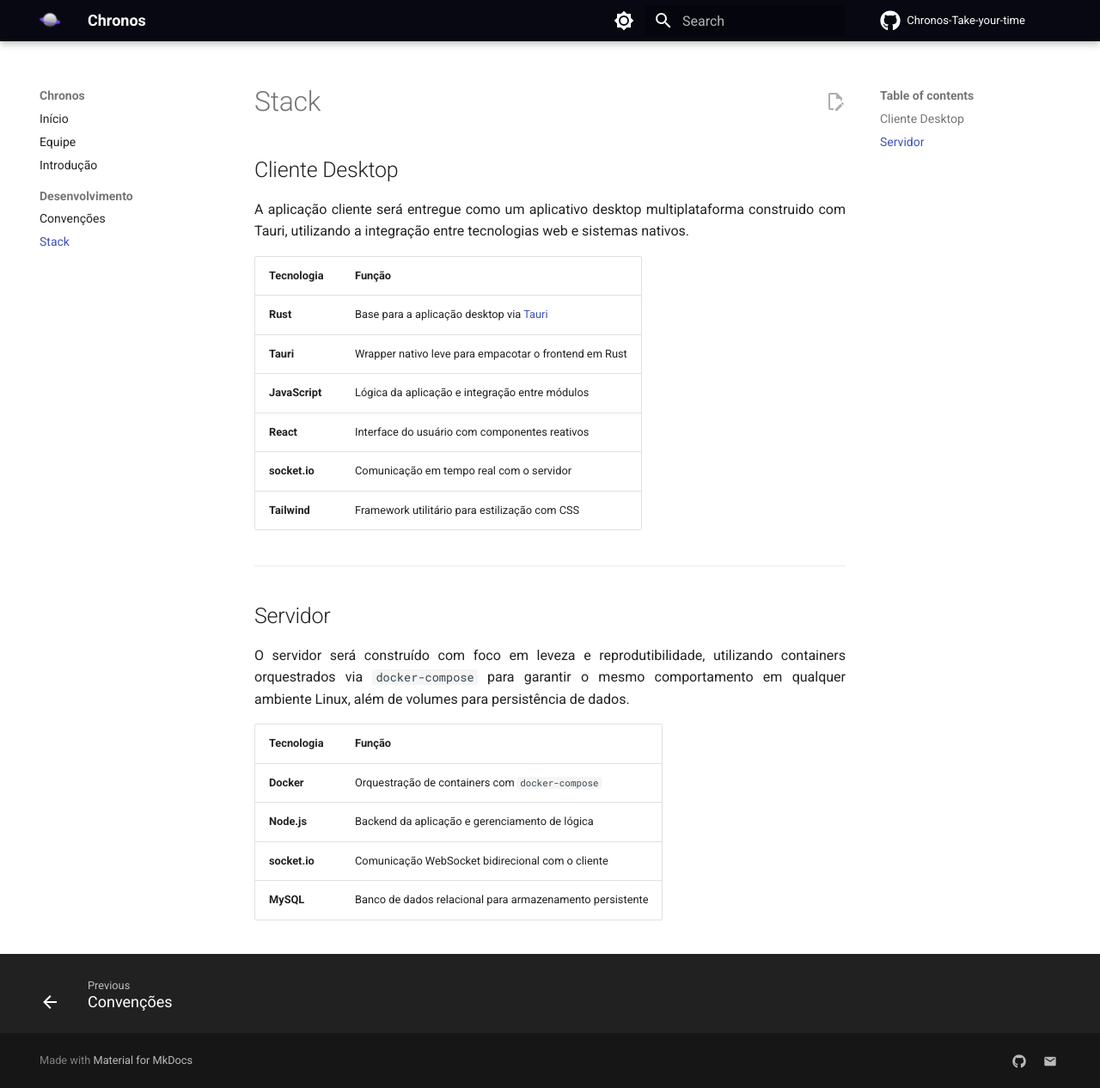
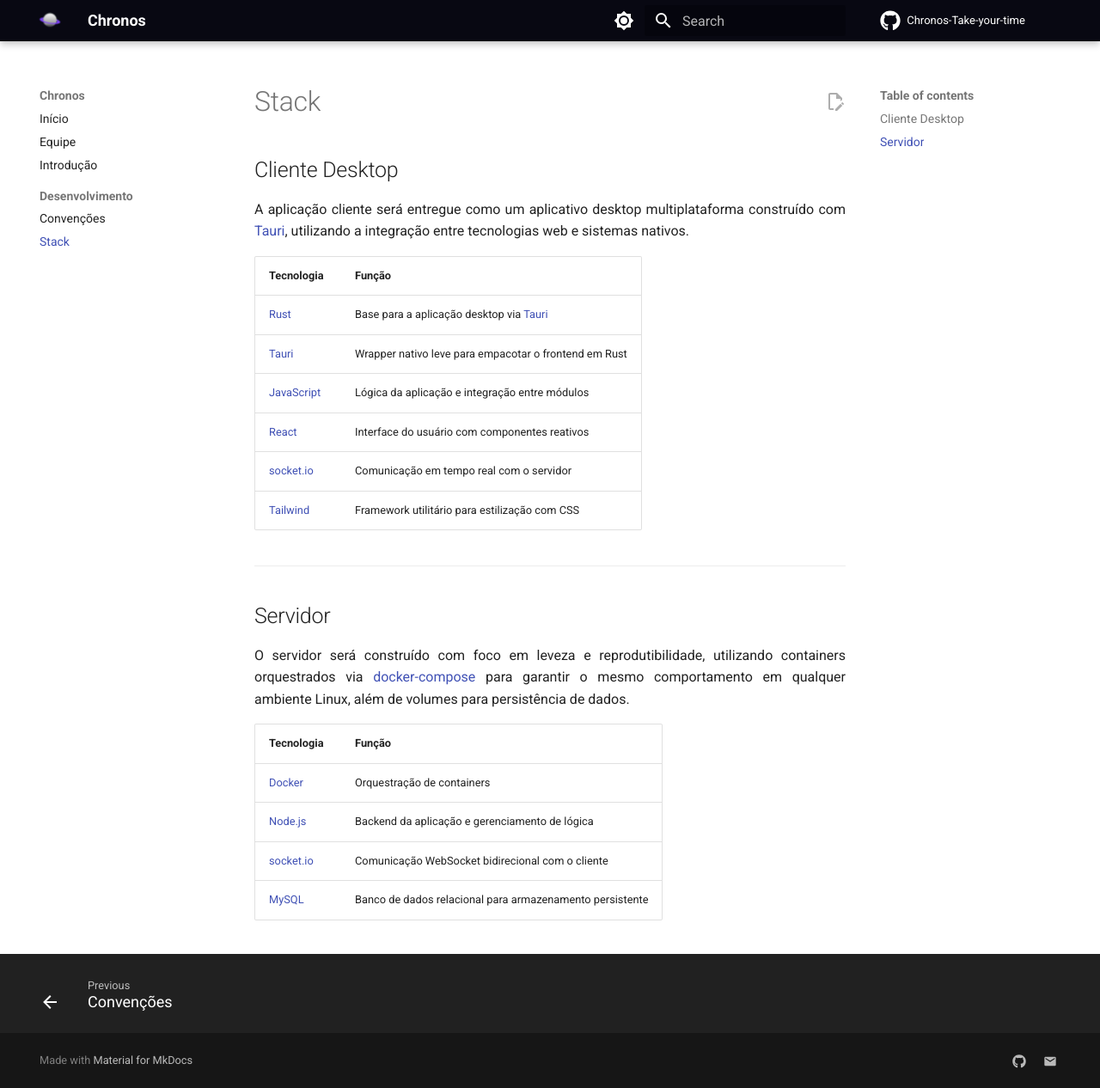
Before and after one commit to chronos-take-your-time/wiki, an MkDocs documentation site: the page built from docs/desenvolvimento/stack.md, in a window 1280 px wide and 1266 px high. Shown: the whole window at 86% size. Built offline with MkDocs 1.6.1 and Material for MkDocs 9.7.7, drawn with Linux system fonts in a browser that asks for light colours.

Commit message:
docs(links): links para as documentações das tecnologias usadas

```diff
--- a/docs/desenvolvimento/stack.md
+++ b/docs/desenvolvimento/stack.md
@@ -2,26 +2,26 @@
 
 ## Cliente Desktop
 
-A aplicação cliente será entregue como um aplicativo desktop multiplataforma construido com Tauri, utilizando a integração entre tecnologias web e sistemas nativos.
+A aplicação cliente será entregue como um aplicativo desktop multiplataforma construído com <a href="https://tauri.app/" target="_blank">Tauri</a>, utilizando a integração entre tecnologias web e sistemas nativos.
 
-| Tecnologia   | Função                                               |
-|--------------|------------------------------------------------------|
-| **Rust**     | Base para a aplicação desktop via [Tauri](https://tauri.app/) |
-| **Tauri**    | Wrapper nativo leve para empacotar o frontend em Rust |
-| **JavaScript** | Lógica da aplicação e integração entre módulos     |
-| **React**    | Interface do usuário com componentes reativos        |
-| **socket.io**| Comunicação em tempo real com o servidor             |
-| **Tailwind** | Framework utilitário para estilização com CSS        |
+| Tecnologia                              | Função                                                                 |
+|-----------------------------------------|------------------------------------------------------------------------|
+| <a href="https://www.rust-lang.org/" target="_blank">Rust</a>      | Base para a aplicação desktop via <a href="https://tauri.app/" target="_blank">Tauri</a>         |
+| <a href="https://tauri.app/" target="_blank">Tauri</a>             | Wrapper nativo leve para empacotar o frontend em Rust                 |
+| <a href="https://developer.mozilla.org/docs/Web/JavaScript" target="_blank">JavaScript</a>       | Lógica da aplicação e integração entre módulos                         |
+| <a href="https://reactjs.org/" target="_blank">React</a>           | Interface do usuário com componentes reativos                         |
+| <a href="https://socket.io/docs/v4/" target="_blank">socket.io</a> | Comunicação em tempo real com o servidor                             |
+| <a href="https://tailwindcss.com/" target="_blank">Tailwind</a>    | Framework utilitário para estilização com CSS                        |
 
 ---
 
 ## Servidor
 
-O servidor será construído com foco em leveza e reprodutibilidade, utilizando containers orquestrados via `docker-compose` para garantir o mesmo comportamento em qualquer ambiente Linux, além de volumes para persistência de dados.
+O servidor será construído com foco em leveza e reprodutibilidade, utilizando containers orquestrados via <a href="https://docs.docker.com/compose/" target="_blank">docker-compose</a> para garantir o mesmo comportamento em qualquer ambiente Linux, além de volumes para persistência de dados.
 
-| Tecnologia   | Função                                                |
-|--------------|-------------------------------------------------------|
-| **Docker**   | Orquestração de containers com `docker-compose`       |
-| **Node.js**  | Backend da aplicação e gerenciamento de lógica        |
-| **socket.io**| Comunicação WebSocket bidirecional com o cliente      |
-| **MySQL**    | Banco de dados relacional para armazenamento persistente |
+| Tecnologia                              | Função                                                                 |
+|-----------------------------------------|------------------------------------------------------------------------|
+| <a href="https://www.docker.com/" target="_blank">Docker</a>      | Orquestração de containers      |
+| <a href="https://nodejs.org/en/" target="_blank">Node.js</a>      | Backend da aplicação e gerenciamento de lógica                        |
+| <a href="https://socket.io/docs/v4/" target="_blank">socket.io</a> | Comunicação WebSocket bidirecional com o cliente                      |
+| <a href="https://www.mysql.com/" target="_blank">MySQL</a>        | Banco de dados relacional para armazenamento persistente             |
```
